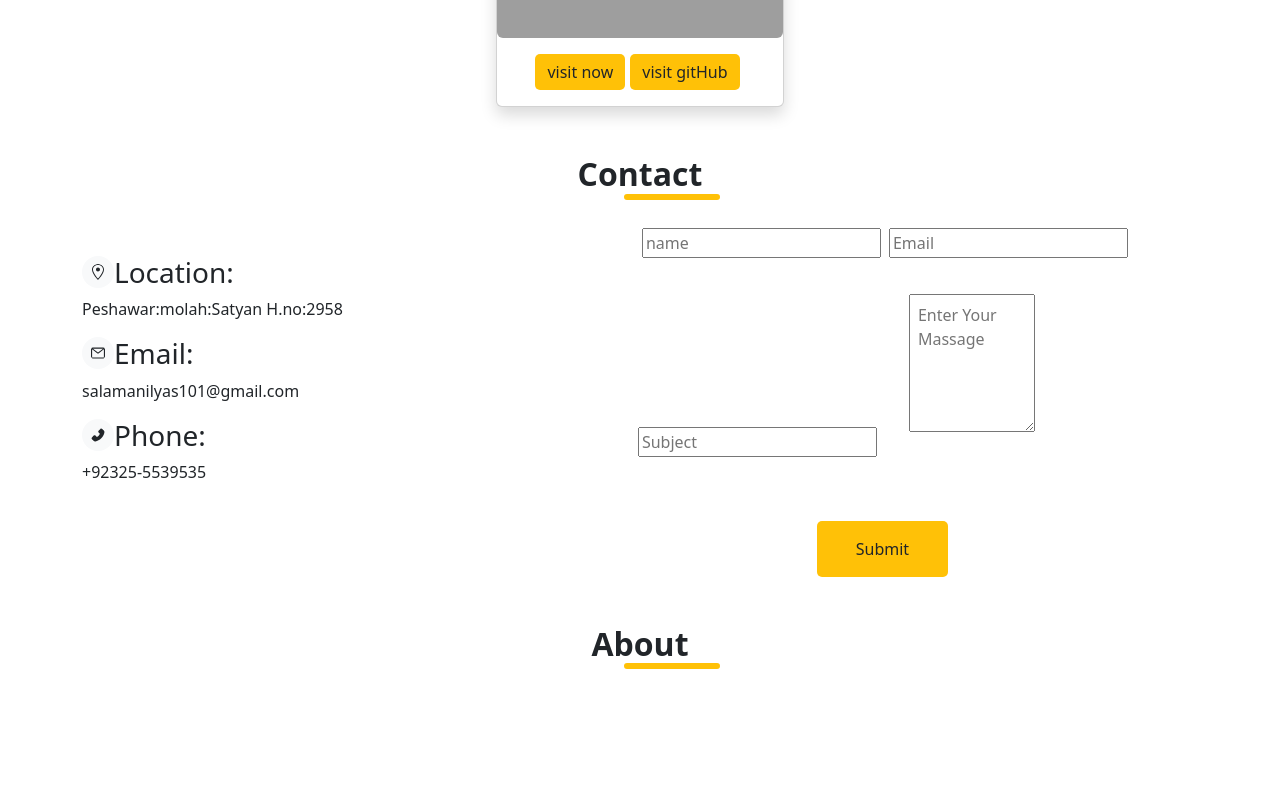
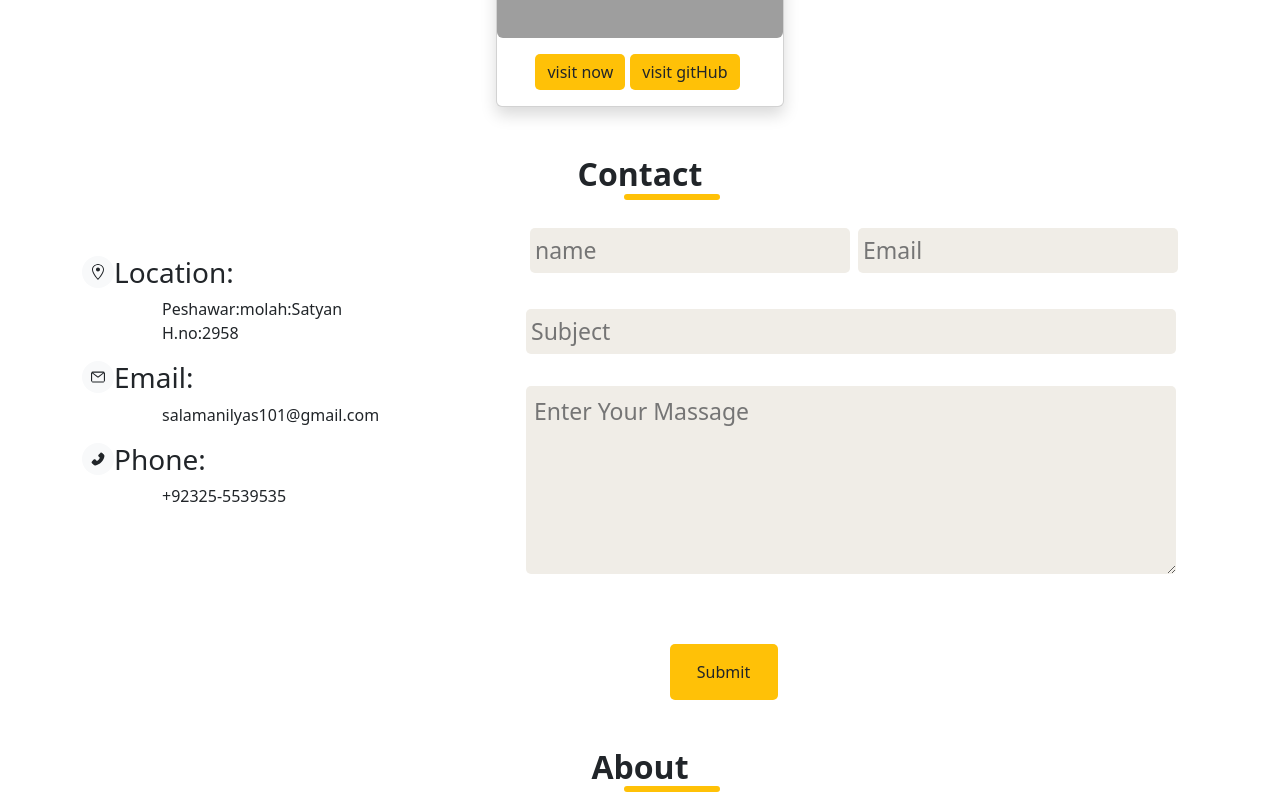
Before and after one commit to SalmanIlya/portfolio-webside, a React (Create React App) app: page / in a window 1280 px wide. Shown: the part 1147-1947 px from the top of the page. Before the commit the page ends 1824 px from the top, so only its background shows below. Built offline with nearby package versions, Linux system fonts and the light colour scheme; grey boxes are pictures that could not be loaded.

Commit message:
contact-page-styling

```diff
--- a/src/Component/Style.css
+++ b/src/Component/Style.css
@@ -65,3 +65,41 @@ margin-top: 11rem !important;
     border: #ffc107 solid 3px;
     border-radius: 5px;
 }
+/* contact */
+.btn-div{
+    margin-right: 16rem;
+}
+.pragraf-tag{
+    margin-left: 5rem;
+}
+.icons:hover{
+    background-color: #ffc107 !important;
+    color:white !important;
+    transition: 0.5s;
+
+}
+input{
+    height: 45px;
+    font-size: 23px !important;
+    padding: 5px;
+    border-radius: 5px;
+    border: none;
+    background-color: rgb(240, 237, 231);
+    outline: none;
+}
+.input1{
+    width: 320px;
+}
+.input3{
+    width: 650px !important;
+}
+textarea{
+    /* height: 45px; */
+    font-size: 23px !important;
+    width: 650px;
+    /* padding: 5px; */
+    border-radius: 5px;
+    border: none;
+    background-color: rgb(240, 237, 231);
+    outline: none;
+}
```
